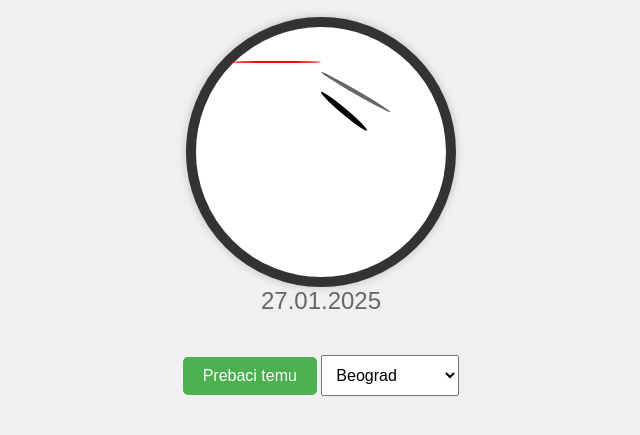
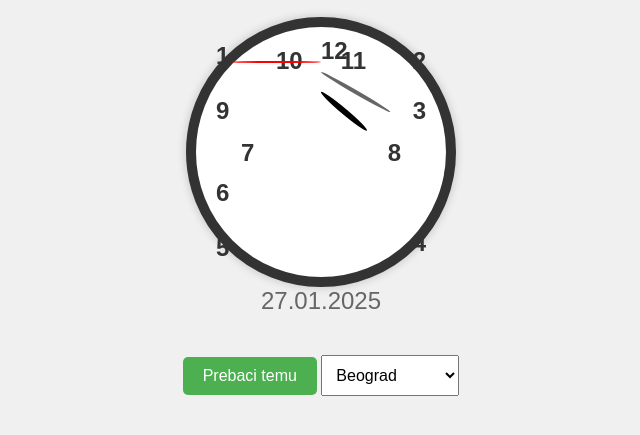
Before and after one commit to milosss123/LiveTime, a plain HTML site: page index.html in a window 1280 px wide. Shown: the part 103-538 px from the top of the page, without its empty margins (319-959 px from the left). Drawn offline with Linux system fonts and the light colour scheme.

Commit message:
Add files via upload

```diff
--- a/index.html
+++ b/index.html
@@ -11,6 +11,20 @@
 
   <!-- Sat -->
   <div id="sat" class="round-clock">
+    <!-- Brojevi od 1 do 12 -->
+    <div class="broj" id="broj1">1</div>
+    <div class="broj" id="broj2">2</div>
+    <div class="broj" id="broj3">3</div>
+    <div class="broj" id="broj4">4</div>
+    <div class="broj" id="broj5">5</div>
+    <div class="broj" id="broj6">6</div>
+    <div class="broj" id="broj7">7</div>
+    <div class="broj" id="broj8">8</div>
+    <div class="broj" id="broj9">9</div>
+    <div class="broj" id="broj10">10</div>
+    <div class="broj" id="broj11">11</div>
+    <div class="broj" id="broj12">12</div>
+
     <div id="sat-iskaz" class="kazaljka sat"></div>
     <div id="minut-iskaz" class="kazaljka minut"></div>
     <div id="sekund-iskaz" class="kazaljka sekund"></div>
--- a/styles.css
+++ b/styles.css
@@ -24,6 +24,27 @@ h1 {
   align-items: center;
   box-shadow: 0 0 10px rgba(0, 0, 0, 0.2);
 }
+
+/* Brojevi sata */
+.broj {
+  position: absolute;
+  font-size: 1.5rem;
+  font-weight: bold;
+  color: #333;
+}
+
+#broj1 { top: 15px; left: 20px; }
+#broj2 { top: 20px; right: 20px; }
+#broj3 { top: 70px; right: 20px; }
+#broj4 { bottom: 20px; right: 20px; }
+#broj5 { bottom: 15px; left: 20px; }
+#broj6 { bottom: 70px; left: 20px; }
+#broj7 { bottom: 110px; left: 45px; }
+#broj8 { bottom: 110px; right: 45px; }
+#broj9 { top: 70px; left: 20px; }
+#broj10 { top: 20px; left: 80px; }
+#broj11 { top: 20px; right: 80px; }
+#broj12 { top: 10px; left: 125px; }
 
 .kazaljka {
   position: absolute;
```
